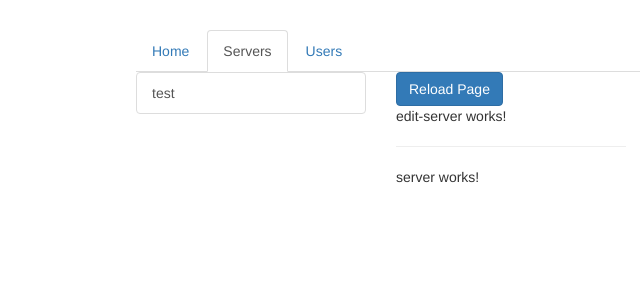
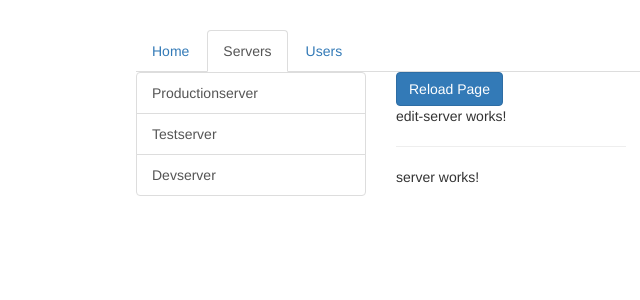
Before and after one commit to uladzimir-yeudakimovich/routing, an Angular app: page /servers in a window 1280 px wide. Shown: the top 300 px of the page, without its empty margins (129-769 px from the left). Built offline with nearby package versions, Linux system fonts and the light colour scheme.

Commit message:
retrieving queryParams and fragment

```diff
--- a/src/app/servers/edit-server/edit-server.component.ts
+++ b/src/app/servers/edit-server/edit-server.component.ts
@@ -1,4 +1,6 @@
 import { Component, OnInit } from '@angular/core';
+import { ServersServise } from '../servers.service';
+import { ActivatedRoute } from '@angular/router';
 
 @Component({
   selector: 'app-edit-server',
@@ -6,10 +8,25 @@ import { Component, OnInit } from '@angular/core';
   styleUrls: ['./edit-server.component.scss']
 })
 export class EditServerComponent implements OnInit {
+  server: {id: number, name: string, status: string};
+  serverName = '';
+  serverStatus = '';
 
-  constructor() { }
+  constructor(private serversService: ServersServise,
+              private route: ActivatedRoute) { }
 
   ngOnInit() {
+    console.log(this.route.snapshot.queryParams);
+    console.log(this.route.snapshot.fragment);
+    this.route.queryParams.subscribe();
+    this.route.fragment.subscribe();
+    this.server = this.serversService.getServer(1);
+    this.serverName = this.server.name;
+    this.serverStatus = this.server.status;
+  }
+
+  onUpdateServer() {
+    this.serversService.updateServer(this.server.id, {name: this.serverName, status: this.serverStatus});
   }
 
 }
--- a/src/app/servers/servers.service.ts
+++ b/src/app/servers/servers.service.ts
@@ -1,5 +1,44 @@
 export class ServersServise {
+  private servers = [
+    {
+      id: 1,
+      name: 'Productionserver',
+      status: 'online'
+    },
+    {
+      id: 2,
+      name: 'Testserver',
+      status: 'offline'
+    },
+    {
+      id: 3,
+      name: 'Devserver',
+      status: 'offline'
+    }
+  ];
+
   getServers() {
-    return [{id: 10, name: 'test', status: 'active'}];
+    return this.servers;
+  }
+
+  getServer(id: number) {
+    const server = this.servers.find(
+      (s) => {
+        return s.id;
+      }
+    );
+    return server;
+  }
+
+  updateServer(id: number, serverInfo: {name: string, status: string}) {
+    const server = this.servers.find(
+      (s) => {
+        return s.id;
+      }
+    );
+    if (server) {
+      server.name = serverInfo.name;
+      server.status = serverInfo.status;
+    }
   }
 }
```
